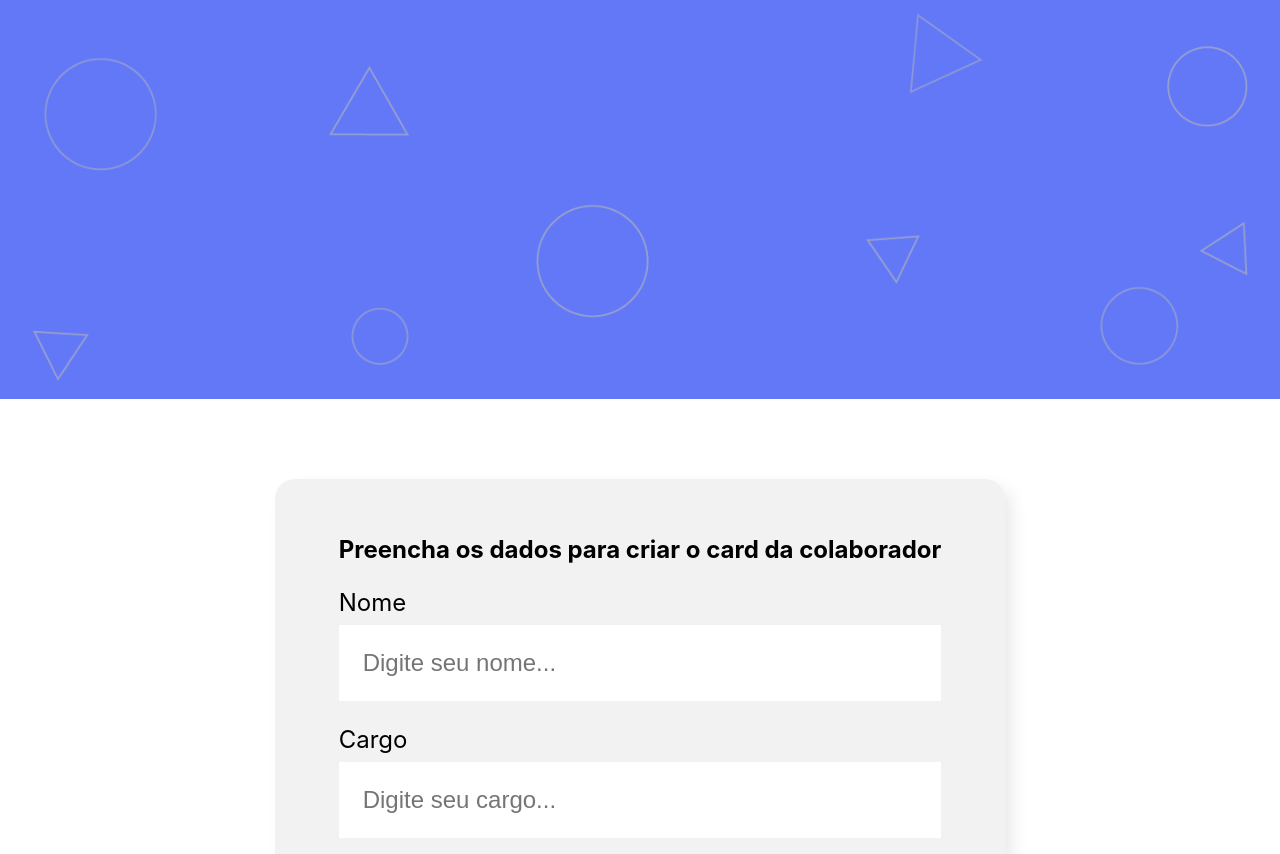
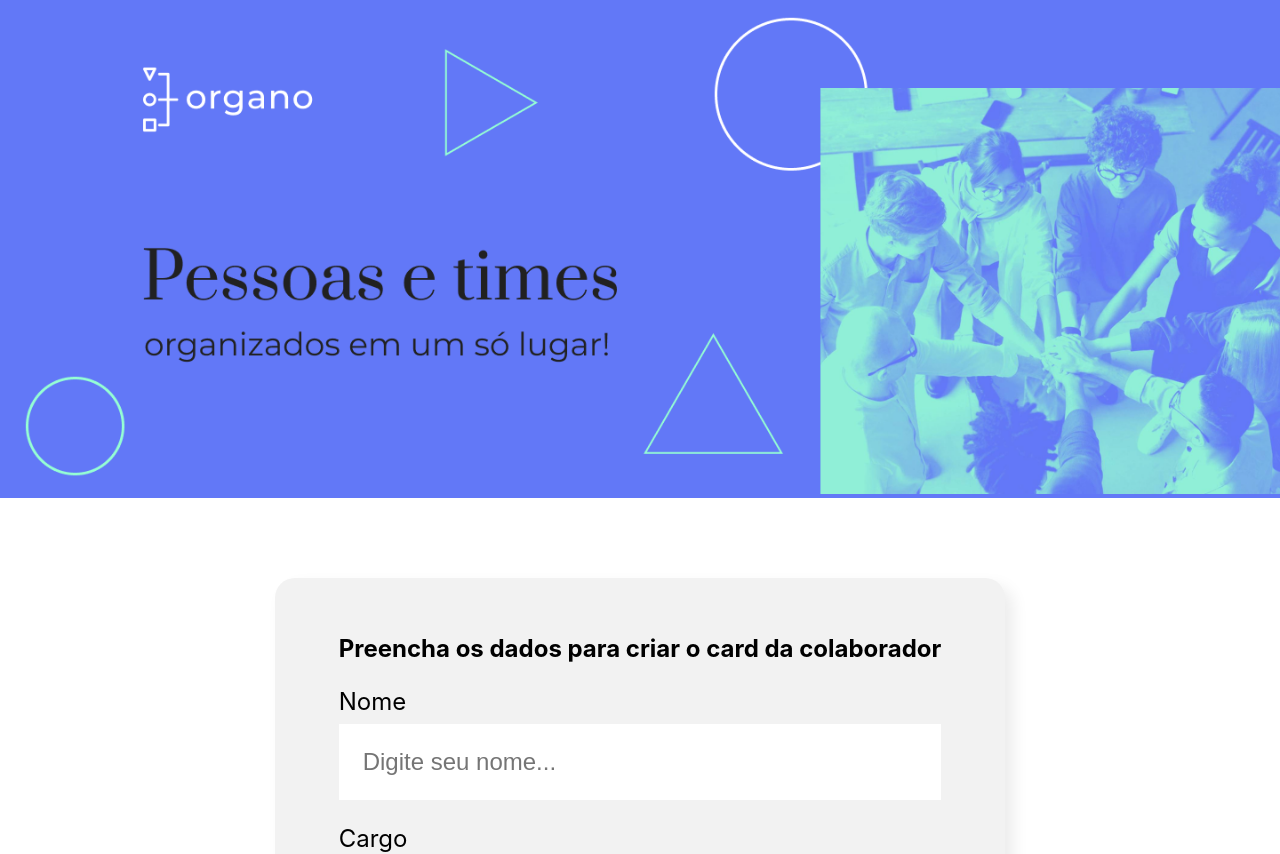
Before and after one commit to torchelsenjennifer/Projeto-Organo-, a React (Create React App) app: page / in a window 1280 px wide. Shown: the top 854 px of the page. Built offline with nearby package versions, Linux system fonts and the light colour scheme.

Commit message:
atualizando

```diff
--- a/src/componente/Banner/Banner.js
+++ b/src/componente/Banner/Banner.js
@@ -3,7 +3,7 @@
 export const Banner = () =>{
     return (
         <header className="banner">
-            <img src="/imagens/fundo.png" alt="O banner principal da página do Organo" />
+            <img src="/imagens/banner.png" alt="O banner principal da página do Organo" />
         </header>
     )
 
```
